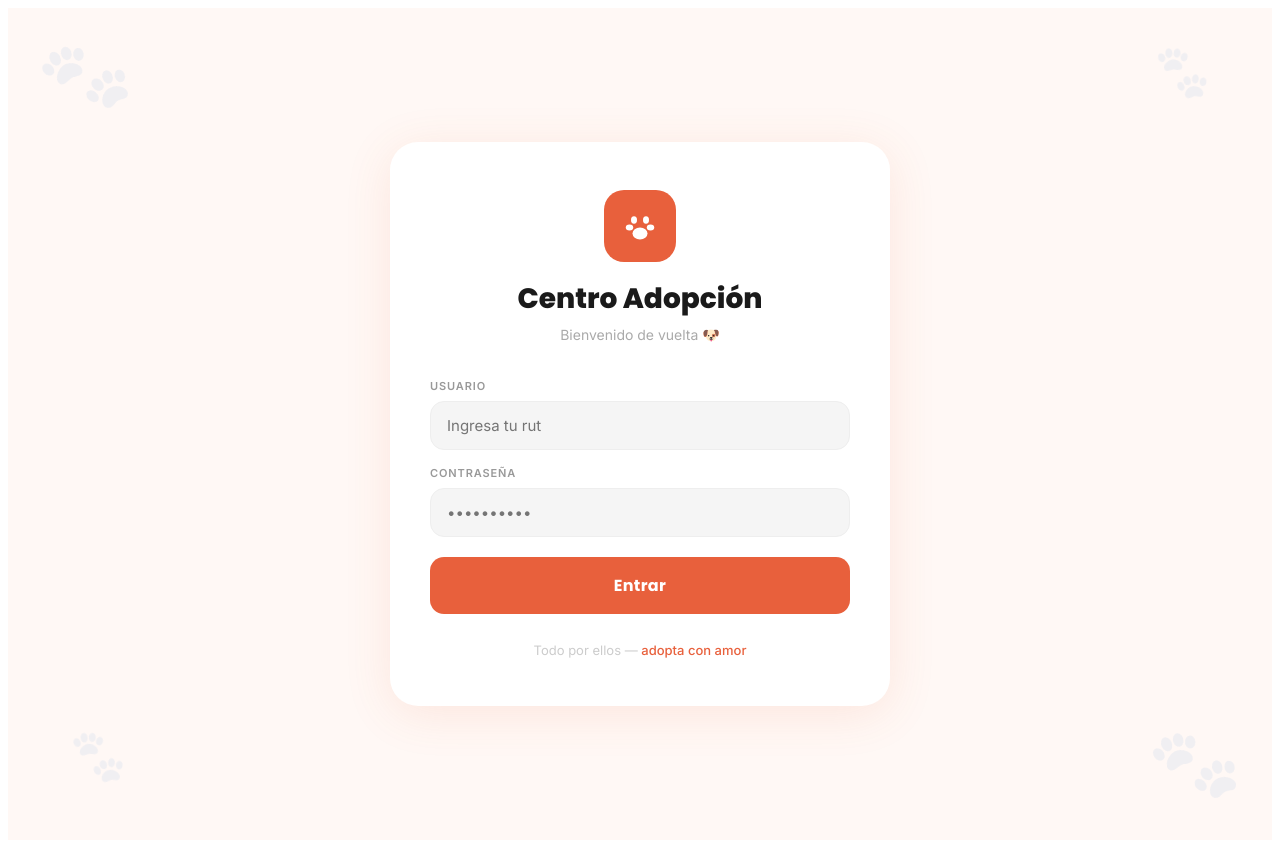
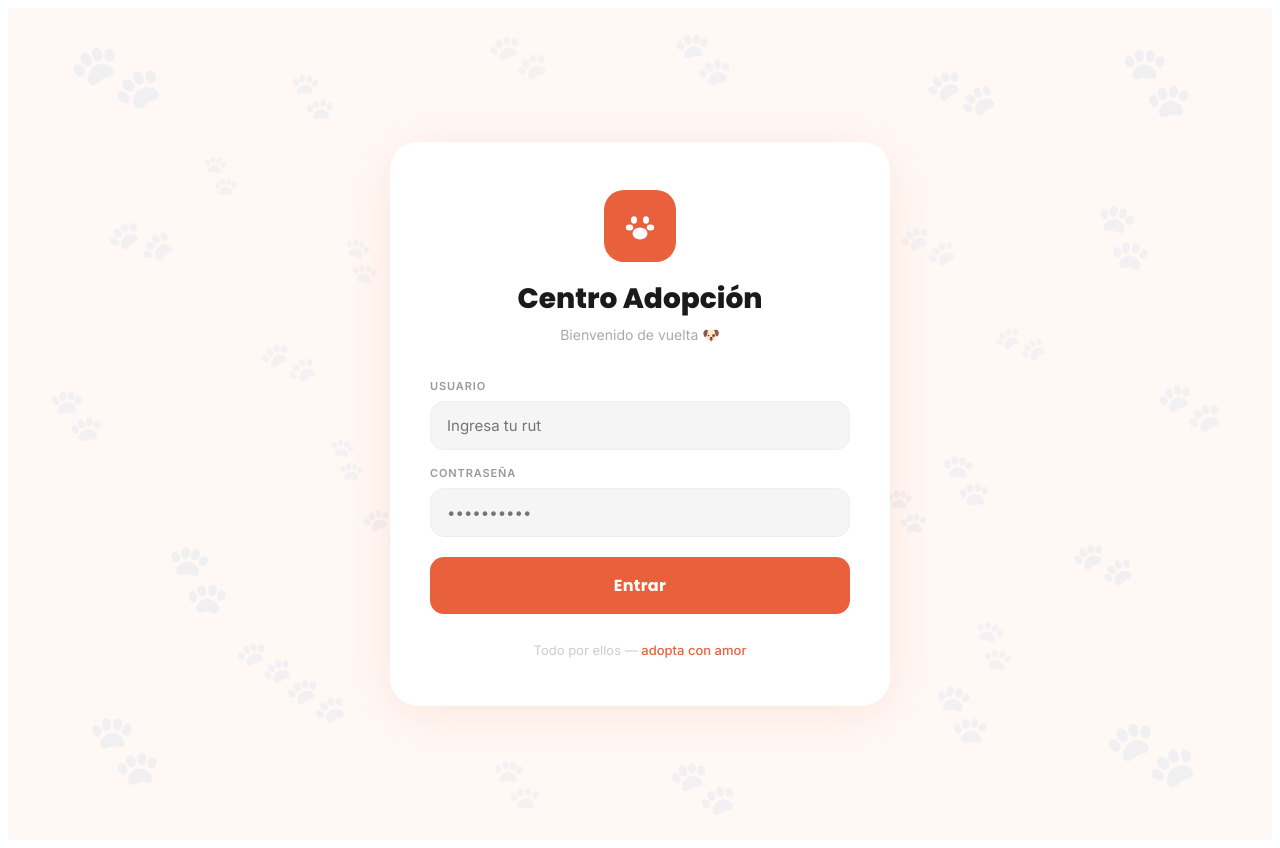
Before and after one commit to F-cisterna/centro_de_adopcion, a React (Vite) app in the folder Frontend/: page /login in a window 1280 px wide. Built offline with nearby package versions, Linux system fonts and the light colour scheme.

Commit message:
llenar de patitas el fondo del login y nav bar

```diff
--- a/Frontend/src/components/NavBar.jsx
+++ b/Frontend/src/components/NavBar.jsx
@@ -7,8 +7,15 @@ const NavBar = () => {
   const [hoveredLink, setHoveredLink] = useState(null);
 
   return (
-    <nav style={{width: '100%', backgroundColor: '#FFFFFF', borderBottom: '1px solid #F0F0F0', boxShadow: '0 2px 12px rgba(232,96,60,0.07)'}}>
-      <div style={{maxWidth: '1280px', margin: '0 auto', padding: '0 24px', height: '64px', display: 'flex', alignItems: 'center', justifyContent: 'space-between'}}>
+    <nav style={{width: '100%', backgroundColor: '#FFFFFF', borderBottom: '1px solid #F0F0F0', boxShadow: '0 2px 12px rgba(232,96,60,0.07)', position: 'relative', overflow: 'hidden'}}>
+      {/* Patitas decorativas en el NavBar */}
+      <span style={{position: 'absolute', top: '15px', left: '3%', fontSize: '24px', opacity: 0.06, transform: 'rotate(-15deg)', userSelect: 'none', pointerEvents: 'none'}}>🐾</span>
+      <span style={{position: 'absolute', top: '10px', left: '18%', fontSize: '24px', opacity: 0.05, transform: 'rotate(15deg)', userSelect: 'none', pointerEvents: 'none'}}>🐾</span>
+      <span style={{position: 'absolute', top: '25px', left: '28%', fontSize: '18px', opacity: 0.05, transform: 'rotate(-20deg)', userSelect: 'none', pointerEvents: 'none'}}>🐾</span>
+      <span style={{position: 'absolute', top: '15px', right: '30%', fontSize: '22px', opacity: 0.05, transform: 'rotate(25deg)', userSelect: 'none', pointerEvents: 'none'}}>🐾</span>
+      <span style={{position: 'absolute', top: '25px', right: '22%', fontSize: '18px', opacity: 0.05, transform: 'rotate(-10deg)', userSelect: 'none', pointerEvents: 'none'}}>🐾</span>
+
+      <div style={{maxWidth: '1280px', margin: '0 auto', padding: '0 24px', height: '64px', display: 'flex', alignItems: 'center', justifyContent: 'space-between', position: 'relative', zIndex: 1}}>
 
         <div style={{display: 'flex', alignItems: 'center', gap: '12px'}}>
           <div style={{width: '36px', height: '36px', backgroundColor: '#E8603C', borderRadius: '10px', display: 'flex', alignItems: 'center', justifyContent: 'center'}}>
--- a/Frontend/src/pages/CatalogoMascotas.jsx
+++ b/Frontend/src/pages/CatalogoMascotas.jsx
@@ -113,8 +113,17 @@ const CatalogoMascotas = () => {
     <div style={{minHeight: '100vh', backgroundColor: '#FFF8F5'}}>
       <NavBar />
 
-      <div style={{backgroundColor: '#FFFFFF', borderBottom: '1px solid #F0F0F0', padding: '32px 24px'}}>
-        <div style={{maxWidth: '1280px', margin: '0 auto'}}>
+      <div style={{backgroundColor: '#FFFFFF', borderBottom: '1px solid #F0F0F0', padding: '32px 24px', position: 'relative', overflow: 'hidden'}}>
+        {/* Patitas decorativas en el bloque del título */}
+        <span style={{position: 'absolute', top: '20px', right: '10%', fontSize: '48px', opacity: 0.06, transform: 'rotate(15deg)', userSelect: 'none', pointerEvents: 'none'}}>🐾</span>
+        <span style={{position: 'absolute', bottom: '15px', right: '20%', fontSize: '36px', opacity: 0.05, transform: 'rotate(-20deg)', userSelect: 'none', pointerEvents: 'none'}}>🐾</span>
+        <span style={{position: 'absolute', top: '15px', right: '32%', fontSize: '42px', opacity: 0.05, transform: 'rotate(25deg)', userSelect: 'none', pointerEvents: 'none'}}>🐾</span>
+        <span style={{position: 'absolute', bottom: '20px', right: '45%', fontSize: '32px', opacity: 0.04, transform: 'rotate(-10deg)', userSelect: 'none', pointerEvents: 'none'}}>🐾</span>
+        <span style={{position: 'absolute', top: '12px', left: '35%', fontSize: '38px', opacity: 0.04, transform: 'rotate(12deg)', userSelect: 'none', pointerEvents: 'none'}}>🐾</span>
+        <span style={{position: 'absolute', top: '35px', left: '45%', fontSize: '45px', opacity: 0.05, transform: 'rotate(-15deg)', userSelect: 'none', pointerEvents: 'none'}}>🐾</span>
+        <span style={{position: 'absolute', bottom: '10px', left: '5%', fontSize: '40px', opacity: 0.05, transform: 'rotate(-25deg)', userSelect: 'none', pointerEvents: 'none'}}>🐾</span>
+
+        <div style={{maxWidth: '1280px', margin: '0 auto', position: 'relative', zIndex: 1}}>
           <h1 style={{fontFamily: 'Poppins, sans-serif', fontSize: '28px', fontWeight: '800', color: '#1A1A1A', margin: '0 0 6px 0'}}>Catálogo de Mascotas</h1>
           <p style={{fontFamily: 'Inter, sans-serif', fontSize: '14px', color: '#AAAAAA', margin: 0}}>Encuentra a tu compañero perfecto 🐾</p>
         </div>
--- a/Frontend/src/pages/LoginPage/index.jsx
+++ b/Frontend/src/pages/LoginPage/index.jsx
@@ -43,10 +43,45 @@ function LoginPage() {
   return (
     <div style={{minHeight: '100vh', backgroundColor: '#FFF8F5', display: 'flex', alignItems: 'center', justifyContent: 'center', position: 'relative', overflow: 'hidden', padding: '16px'}}>
 
-      <span style={{position: 'absolute', top: '32px', left: '32px', fontSize: '72px', opacity: 0.06, transform: 'rotate(-15deg)', userSelect: 'none', pointerEvents: 'none', lineHeight: 1}}>🐾</span>
-      <span style={{position: 'absolute', top: '40px', right: '60px', fontSize: '48px', opacity: 0.06, transform: 'rotate(10deg)', userSelect: 'none', pointerEvents: 'none', lineHeight: 1}}>🐾</span>
-      <span style={{position: 'absolute', bottom: '60px', left: '60px', fontSize: '48px', opacity: 0.06, transform: 'rotate(8deg)', userSelect: 'none', pointerEvents: 'none', lineHeight: 1}}>🐾</span>
-      <span style={{position: 'absolute', bottom: '40px', right: '32px', fontSize: '72px', opacity: 0.06, transform: 'rotate(-10deg)', userSelect: 'none', pointerEvents: 'none', lineHeight: 1}}>🐾</span>
+      {/* Patitas Capa 1: Superior extrema (6 patitas) */}
+      <span style={{position: 'absolute', top: '4%', left: '5%', fontSize: '72px', opacity: 0.06, transform: 'rotate(-15deg)', userSelect: 'none', pointerEvents: 'none', lineHeight: 1}}>🐾</span>
+      <span style={{position: 'absolute', top: '8%', left: '22%', fontSize: '42px', opacity: 0.05, transform: 'rotate(15deg)', userSelect: 'none', pointerEvents: 'none', lineHeight: 1}}>🐾</span>
+      <span style={{position: 'absolute', top: '3%', left: '38%', fontSize: '48px', opacity: 0.04, transform: 'rotate(-10deg)', userSelect: 'none', pointerEvents: 'none', lineHeight: 1}}>🐾</span>
+      <span style={{position: 'absolute', top: '3%', left: '55%', fontSize: '50px', opacity: 0.05, transform: 'translateX(-50%) rotate(5deg)', userSelect: 'none', pointerEvents: 'none', lineHeight: 1}}>🐾</span>
+      <span style={{position: 'absolute', top: '7%', right: '22%', fontSize: '54px', opacity: 0.06, transform: 'rotate(-20deg)', userSelect: 'none', pointerEvents: 'none', lineHeight: 1}}>🐾</span>
+      <span style={{position: 'absolute', top: '5%', right: '6%', fontSize: '64px', opacity: 0.06, transform: 'rotate(12deg)', userSelect: 'none', pointerEvents: 'none', lineHeight: 1}}>🐾</span>
+
+      {/* Patitas Capa 2: Media-alta (6 patitas) */}
+      <span style={{position: 'absolute', top: '25%', left: '8%', fontSize: '50px', opacity: 0.05, transform: 'rotate(-25deg)', userSelect: 'none', pointerEvents: 'none', lineHeight: 1}}>🐾</span>
+      <span style={{position: 'absolute', top: '18%', left: '15%', fontSize: '35px', opacity: 0.04, transform: 'rotate(20deg)', userSelect: 'none', pointerEvents: 'none', lineHeight: 1}}>🐾</span>
+      <span style={{position: 'absolute', top: '28%', left: '26%', fontSize: '38px', opacity: 0.04, transform: 'rotate(30deg)', userSelect: 'none', pointerEvents: 'none', lineHeight: 1}}>🐾</span>
+      <span style={{position: 'absolute', top: '20%', right: '32%', fontSize: '42px', opacity: 0.04, transform: 'rotate(15deg)', userSelect: 'none', pointerEvents: 'none', lineHeight: 1}}>🐾</span>
+      <span style={{position: 'absolute', top: '26%', right: '25%', fontSize: '45px', opacity: 0.04, transform: 'rotate(-15deg)', userSelect: 'none', pointerEvents: 'none', lineHeight: 1}}>🐾</span>
+      <span style={{position: 'absolute', top: '24%', right: '9%', fontSize: '56px', opacity: 0.05, transform: 'rotate(25deg)', userSelect: 'none', pointerEvents: 'none', lineHeight: 1}}>🐾</span>
+
+      {/* Patitas Capa 3: Zona central lateral (6 patitas) */}
+      <span style={{position: 'absolute', top: '46%', left: '3%', fontSize: '48px', opacity: 0.05, transform: 'rotate(10deg)', userSelect: 'none', pointerEvents: 'none', lineHeight: 1}}>🐾</span>
+      <span style={{position: 'absolute', top: '40%', left: '20%', fontSize: '44px', opacity: 0.04, transform: 'rotate(-15deg)', userSelect: 'none', pointerEvents: 'none', lineHeight: 1}}>🐾</span>
+      <span style={{position: 'absolute', top: '52%', left: '25%', fontSize: '36px', opacity: 0.04, transform: 'rotate(25deg)', userSelect: 'none', pointerEvents: 'none', lineHeight: 1}}>🐾</span>
+      <span style={{position: 'absolute', top: '38%', right: '18%', fontSize: '40px', opacity: 0.04, transform: 'rotate(-20deg)', userSelect: 'none', pointerEvents: 'none', lineHeight: 1}}>🐾</span>
+      <span style={{position: 'absolute', top: '54%', right: '22%', fontSize: '46px', opacity: 0.05, transform: 'rotate(15deg)', userSelect: 'none', pointerEvents: 'none', lineHeight: 1}}>🐾</span>
+      <span style={{position: 'absolute', top: '45%', right: '4%', fontSize: '52px', opacity: 0.05, transform: 'rotate(-10deg)', userSelect: 'none', pointerEvents: 'none', lineHeight: 1}}>🐾</span>
+
+      {/* Patitas Capa 4: Media-baja (6 patitas) */}
+      <span style={{position: 'absolute', top: '65%', left: '12%', fontSize: '60px', opacity: 0.06, transform: 'rotate(20deg)', userSelect: 'none', pointerEvents: 'none', lineHeight: 1}}>🐾</span>
+      <span style={{position: 'absolute', top: '76%', left: '18%', fontSize: '45px', opacity: 0.05, transform: 'rotate(-10deg)', userSelect: 'none', pointerEvents: 'none', lineHeight: 1}}>🐾</span>
+      <span style={{position: 'absolute', top: '60%', left: '28%', fontSize: '42px', opacity: 0.05, transform: 'rotate(-10deg)', userSelect: 'none', pointerEvents: 'none', lineHeight: 1}}>🐾</span>
+      <span style={{position: 'absolute', top: '58%', right: '27%', fontSize: '40px', opacity: 0.05, transform: 'rotate(15deg)', userSelect: 'none', pointerEvents: 'none', lineHeight: 1}}>🐾</span>
+      <span style={{position: 'absolute', top: '74%', right: '20%', fontSize: '42px', opacity: 0.04, transform: 'rotate(30deg)', userSelect: 'none', pointerEvents: 'none', lineHeight: 1}}>🐾</span>
+      <span style={{position: 'absolute', top: '64%', right: '11%', fontSize: '48px', opacity: 0.06, transform: 'rotate(-15deg)', userSelect: 'none', pointerEvents: 'none', lineHeight: 1}}>🐾</span>
+
+      {/* Patitas Capa 5: Inferior extrema (6 patitas) */}
+      <span style={{position: 'absolute', bottom: '7%', left: '6%', fontSize: '64px', opacity: 0.06, transform: 'rotate(10deg)', userSelect: 'none', pointerEvents: 'none', lineHeight: 1}}>🐾</span>
+      <span style={{position: 'absolute', bottom: '14%', left: '22%', fontSize: '48px', opacity: 0.05, transform: 'rotate(-10deg)', userSelect: 'none', pointerEvents: 'none', lineHeight: 1}}>🐾</span>
+      <span style={{position: 'absolute', bottom: '4%', left: '38%', fontSize: '45px', opacity: 0.04, transform: 'rotate(15deg)', userSelect: 'none', pointerEvents: 'none', lineHeight: 1}}>🐾</span>
+      <span style={{position: 'absolute', bottom: '3%', left: '55%', fontSize: '55px', opacity: 0.05, transform: 'translateX(-50%) rotate(-5deg)', userSelect: 'none', pointerEvents: 'none', lineHeight: 1}}>🐾</span>
+      <span style={{position: 'absolute', bottom: '12%', right: '22%', fontSize: '52px', opacity: 0.05, transform: 'rotate(18deg)', userSelect: 'none', pointerEvents: 'none', lineHeight: 1}}>🐾</span>
+      <span style={{position: 'absolute', bottom: '6%', right: '6%', fontSize: '72px', opacity: 0.06, transform: 'rotate(-12deg)', userSelect: 'none', pointerEvents: 'none', lineHeight: 1}}>🐾</span>
 
       <div style={{backgroundColor: '#FFFFFF', borderRadius: '28px', padding: '48px 40px', width: '100%', maxWidth: '420px', position: 'relative', zIndex: 1, boxShadow: '0 8px 48px rgba(232, 96, 60, 0.12)'}}>
 
```
